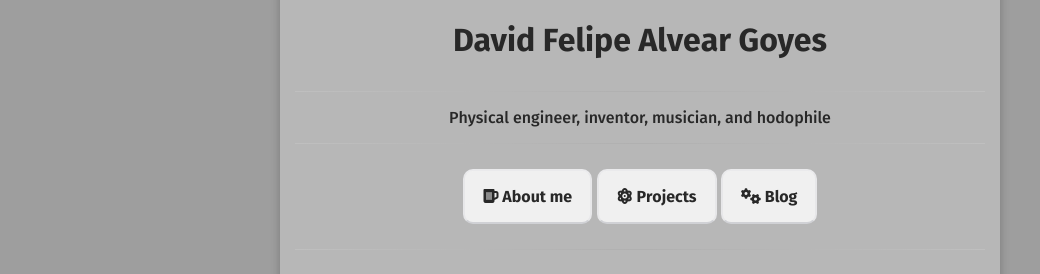
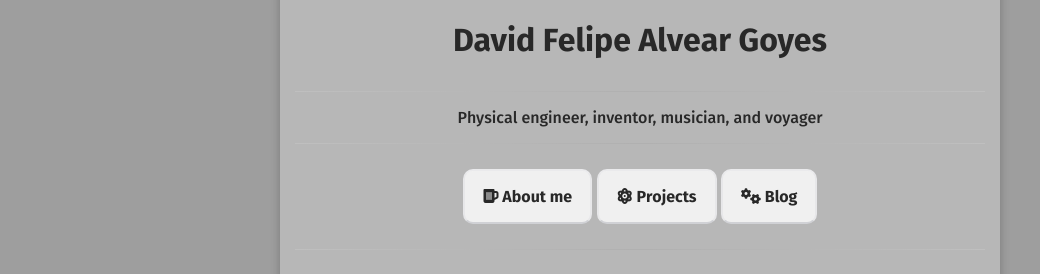
Before and after one commit to dfalveargOT/dfalveargOT.github.io, a Jekyll site: the page built from index.html, in a window 1280 px wide. Shown: the part 363-637 px from the top of the page, without its empty margins (0-1040 px from the left). Built offline with Jekyll 4.4.1, drawn with Linux system fonts in a browser that asks for light colours; nearby versions of some CDN libraries; some web fonts are replaced.

Commit message:
Update _config.yml

```diff
--- a/_config.yml
+++ b/_config.yml
@@ -1,6 +1,6 @@
 # Site
 title:              David Felipe Alvear Goyes
-bio:                'Physical engineer, inventor, musician, and hodophile'
+bio:                'Physical engineer, inventor, musician, and voyager'
 description:        "Pagina personal para divulgación de ciencia y vida"
 reading_time:       true
 words_per_minute:   150
```
